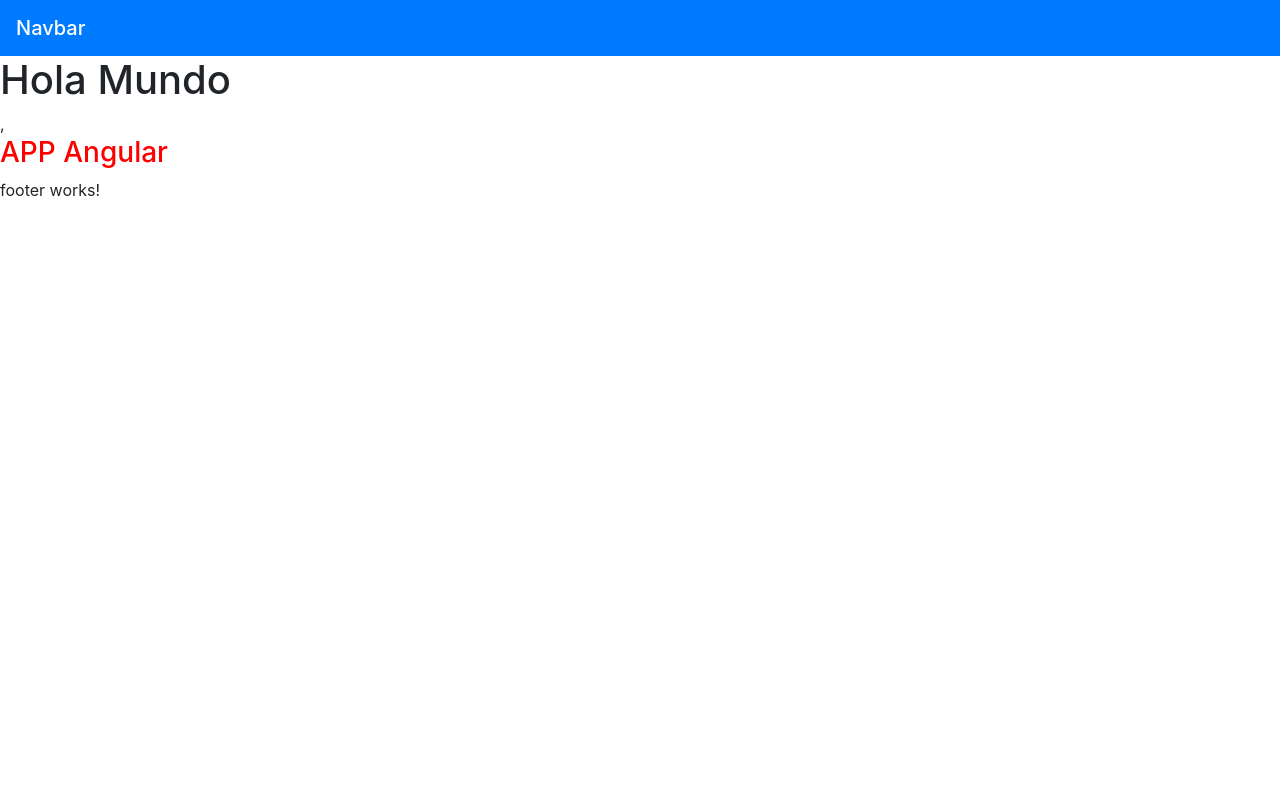
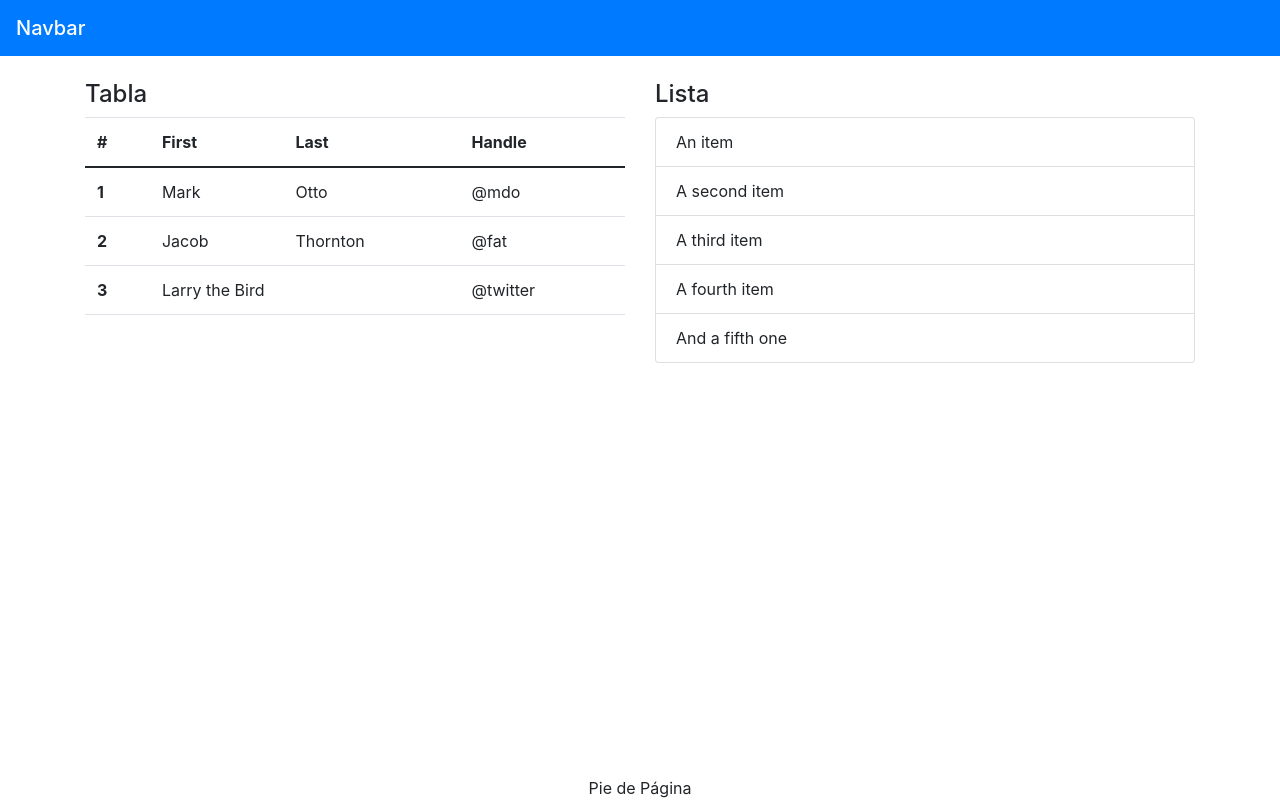
Before and after one commit to juseruhe/helloworldangular, an Angular app: page / in a window 1280 px wide. Built offline with nearby package versions, Linux system fonts and the light colour scheme.

Commit message:
Componentes Completos

```diff
--- a/src/app/app.component.html
+++ b/src/app/app.component.html
@@ -1,6 +1,10 @@
 
-<app-navbar></app-navbar>
+<app-navbar>  </app-navbar>
+
+<div class="container mt-4">
 <app-dashboard></app-dashboard>
+</div>
+
 <app-footer></app-footer>
 
 
--- a/src/app/app.module.ts
+++ b/src/app/app.module.ts
@@ -7,10 +7,12 @@ import { AppComponent } from './app.component';
 import {DashboardComponent} from './dashboard/dashboard.component';
 import { NavbarComponent } from './navbar/navbar.component';
 import { FooterComponent } from './footer/footer.component';
+import { TablaComponent } from './dashboard/tabla/tabla.component';
+import { ListaComponent } from './dashboard/lista/lista.component';
 
 @NgModule({
   declarations: [
-    AppComponent,DashboardComponent, NavbarComponent, FooterComponent
+    AppComponent,DashboardComponent, NavbarComponent, FooterComponent, TablaComponent, ListaComponent
   ],
   imports: [
     BrowserModule,FormsModule
--- a/src/app/dashboard/dashboard.component.html
+++ b/src/app/dashboard/dashboard.component.html
@@ -1,2 +1,10 @@
-<h1> Hola Mundo </h1>,
-    <h3> APP Angular </h3>
+<div class="row">
+<div class="col-lg-6">
+    <h4>Tabla</h4>
+    <app-tabla></app-tabla>
+    </div>
+    <div class="col lg-6">
+        <h4>Lista</h4>
+        <app-lista></app-lista>
+    </div>
+</div>
--- /dev/null
+++ b/src/app/dashboard/lista/lista.component.html
@@ -0,0 +1,7 @@
+<ul class="list-group">
+    <li class="list-group-item">An item</li>
+    <li class="list-group-item">A second item</li>
+    <li class="list-group-item">A third item</li>
+    <li class="list-group-item">A fourth item</li>
+    <li class="list-group-item">And a fifth one</li>
+  </ul>
--- /dev/null
+++ b/src/app/dashboard/lista/lista.component.ts
@@ -0,0 +1,15 @@
+import { Component, OnInit } from '@angular/core';
+
+@Component({
+  selector: 'app-lista',
+  templateUrl: './lista.component.html',
+  styleUrls: ['./lista.component.css']
+})
+export class ListaComponent implements OnInit {
+
+  constructor() { }
+
+  ngOnInit(): void {
+  }
+
+}
--- /dev/null
+++ b/src/app/dashboard/tabla/tabla.component.html
@@ -0,0 +1,29 @@
+<table class="table">
+    <thead>
+      <tr>
+        <th scope="col">#</th>
+        <th scope="col">First</th>
+        <th scope="col">Last</th>
+        <th scope="col">Handle</th>
+      </tr>
+    </thead>
+    <tbody>
+      <tr>
+        <th scope="row">1</th>
+        <td>Mark</td>
+        <td>Otto</td>
+        <td>@mdo</td>
+      </tr>
+      <tr>
+        <th scope="row">2</th>
+        <td>Jacob</td>
+        <td>Thornton</td>
+        <td>@fat</td>
+      </tr>
+      <tr>
+        <th scope="row">3</th>
+        <td colspan="2">Larry the Bird</td>
+        <td>@twitter</td>
+      </tr>
+    </tbody>
+  </table>
--- /dev/null
+++ b/src/app/dashboard/tabla/tabla.component.ts
@@ -0,0 +1,15 @@
+import { Component, OnInit } from '@angular/core';
+
+@Component({
+  selector: 'app-tabla',
+  templateUrl: './tabla.component.html',
+  styleUrls: ['./tabla.component.css']
+})
+export class TablaComponent implements OnInit {
+
+  constructor() { }
+
+  ngOnInit(): void {
+  }
+
+}
--- a/src/app/footer/footer.component.css
+++ b/src/app/footer/footer.component.css
@@ -0,0 +1,6 @@
+.footer{
+    position: fixed;
+    bottom:0;
+    width: 100%;
+    text-align: center;
+}
--- a/src/app/footer/footer.component.html
+++ b/src/app/footer/footer.component.html
@@ -1 +1,3 @@
-<p>footer works!</p>
+<div class="footer">
+    Pie de Página
+</div>
```
Also changed, not shown: src/app/dashboard/lista/lista.component.css (added), src/app/dashboard/tabla/tabla.component.css (added), 2 other files (tests, documents, lock files or other folders).
